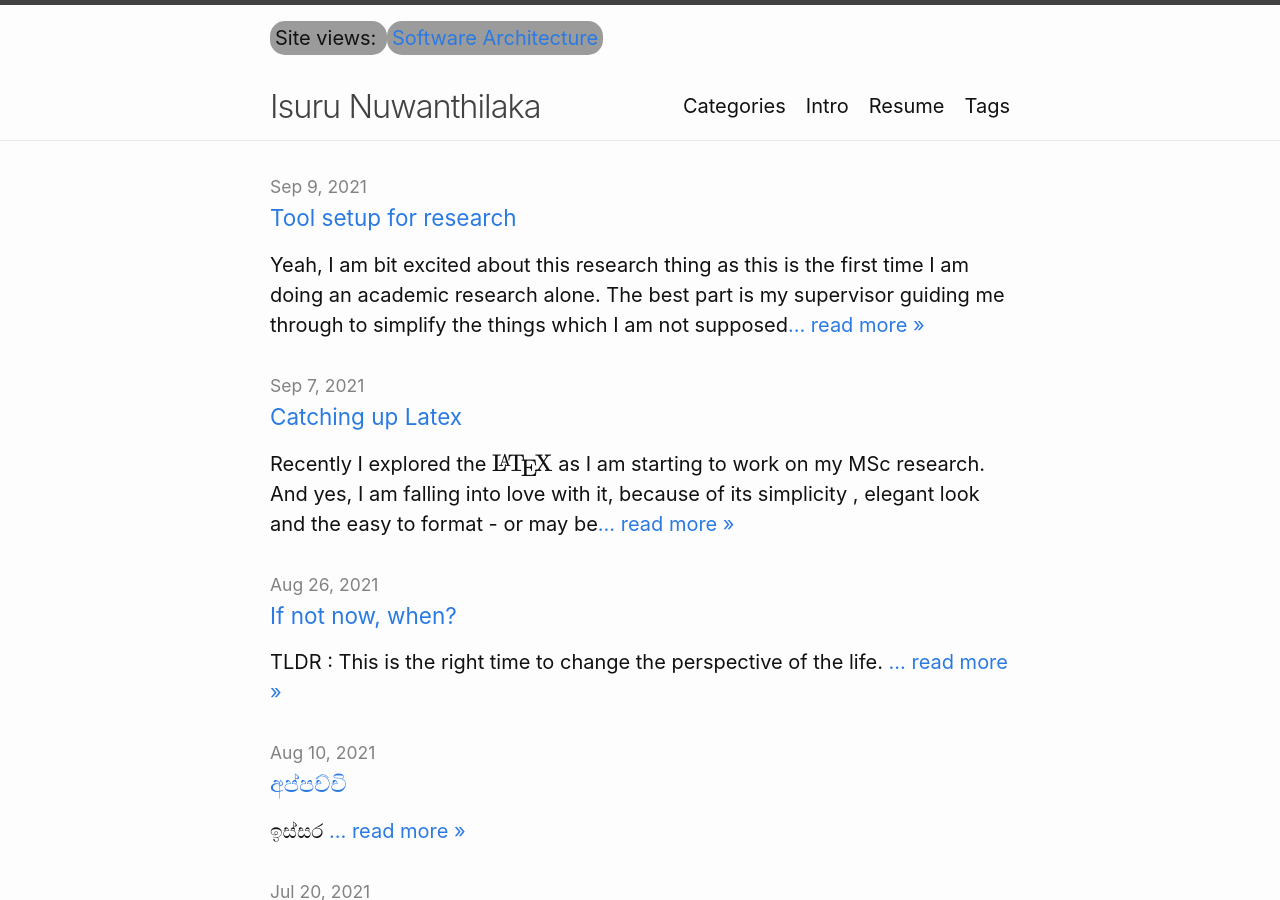
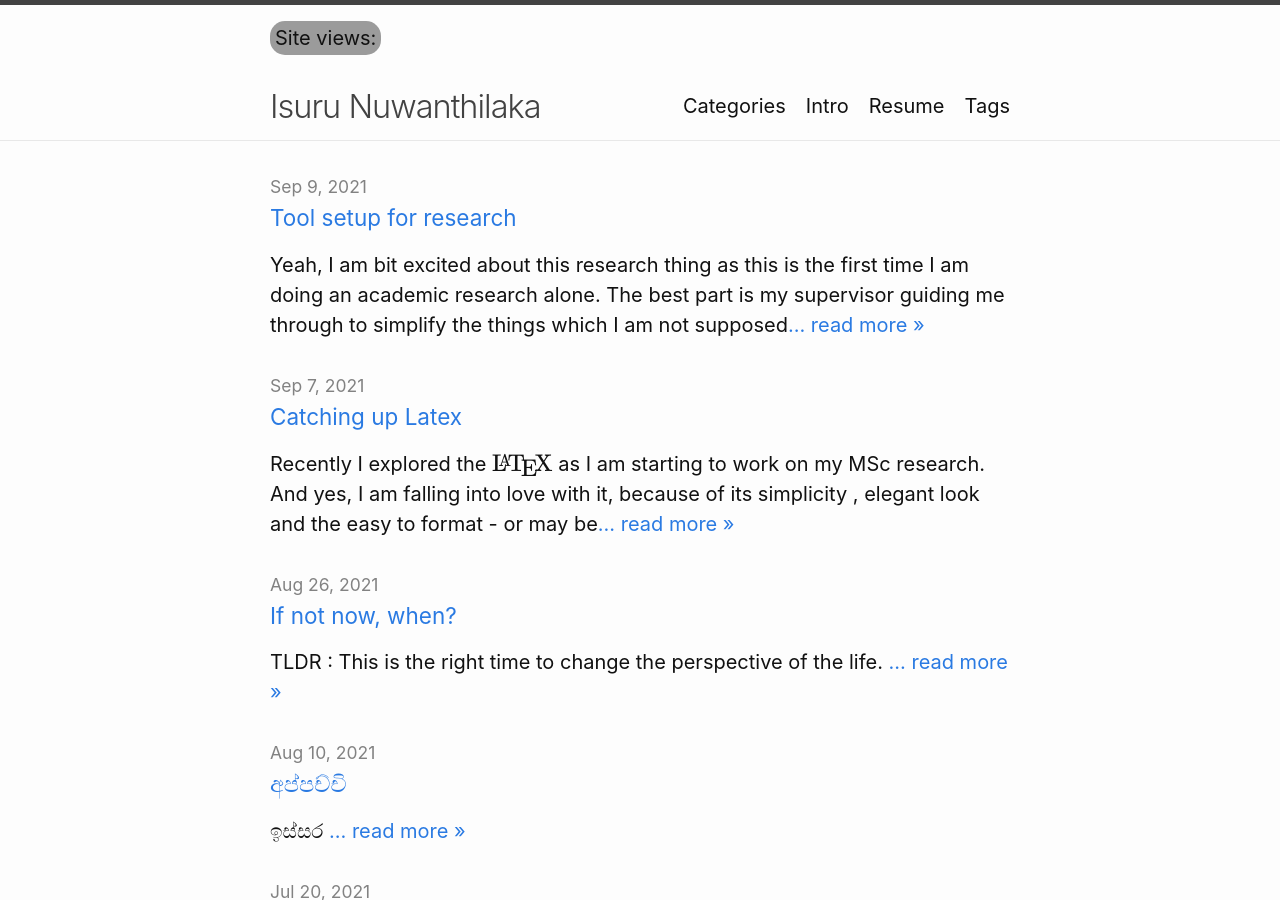
Before and after one commit to isurunuwanthilaka/isurunuwanthilaka.github.io, a Jekyll site: the page built from index.html, in a window 1280 px wide and 900 px high. Built offline with Jekyll 4.4.1, drawn with Linux system fonts in a browser that asks for light colours; nearby versions of some CDN libraries; the list of posts is cut into pages by our own code; comment, search, counter and statistics services are not loaded.

Commit message:
remove link to SA

```diff
--- a/_includes/header.html
+++ b/_includes/header.html
@@ -2,7 +2,6 @@
   <div class="wrapper">
     <script async src="//busuanzi.ibruce.info/busuanzi/2.3/busuanzi.pure.mini.js"></script>
     <span id="busuanzi_container_site_pv" class="stat-box">Site views: <span id="busuanzi_value_site_pv"></span></span>
-    <a class="page-link stat-box" href="/software-architecture/">Software Architecture</a>
   </div>
   <div class="wrapper">
     {%- assign default_paths = site.pages | map: "path" -%}
```
